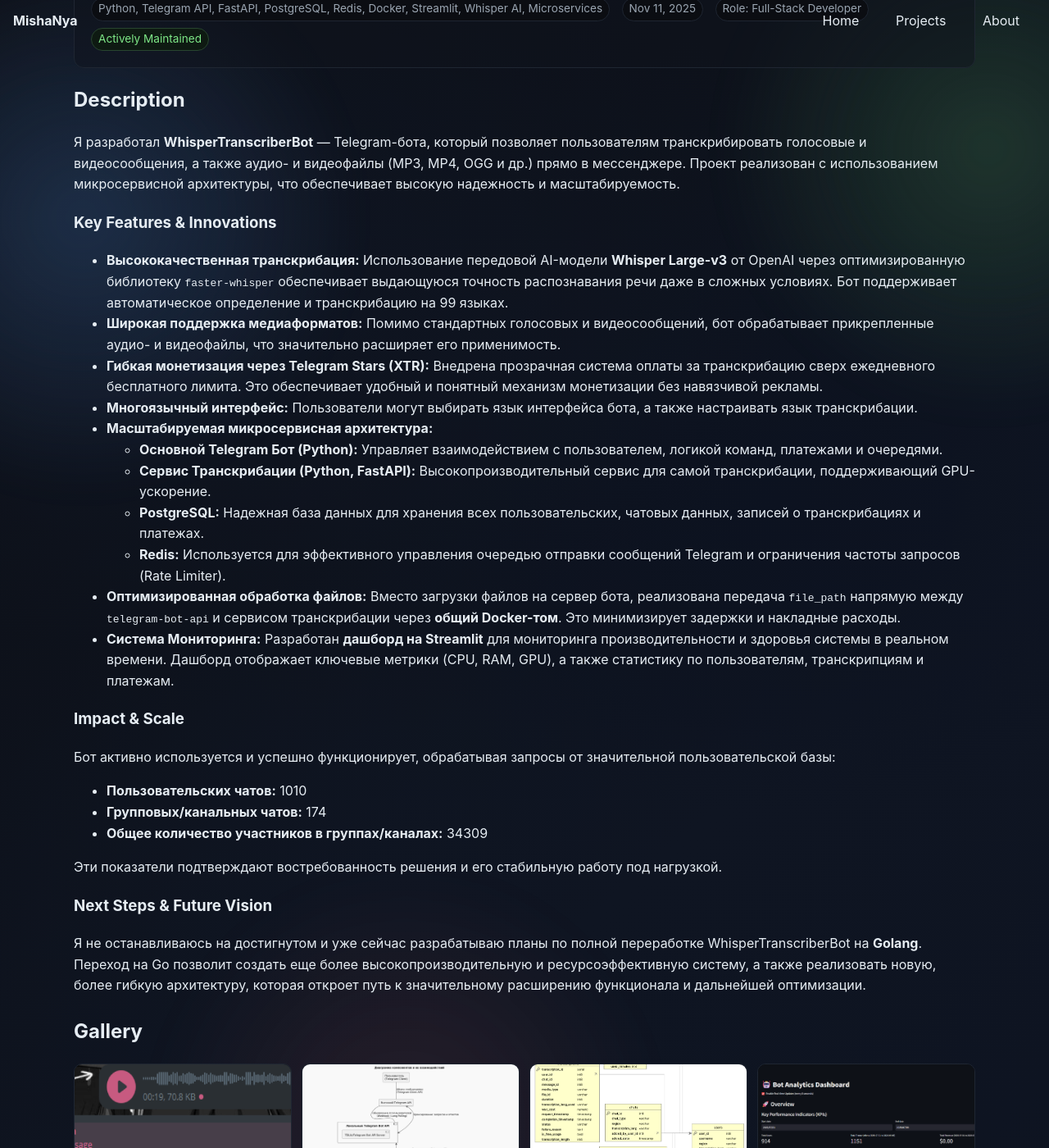
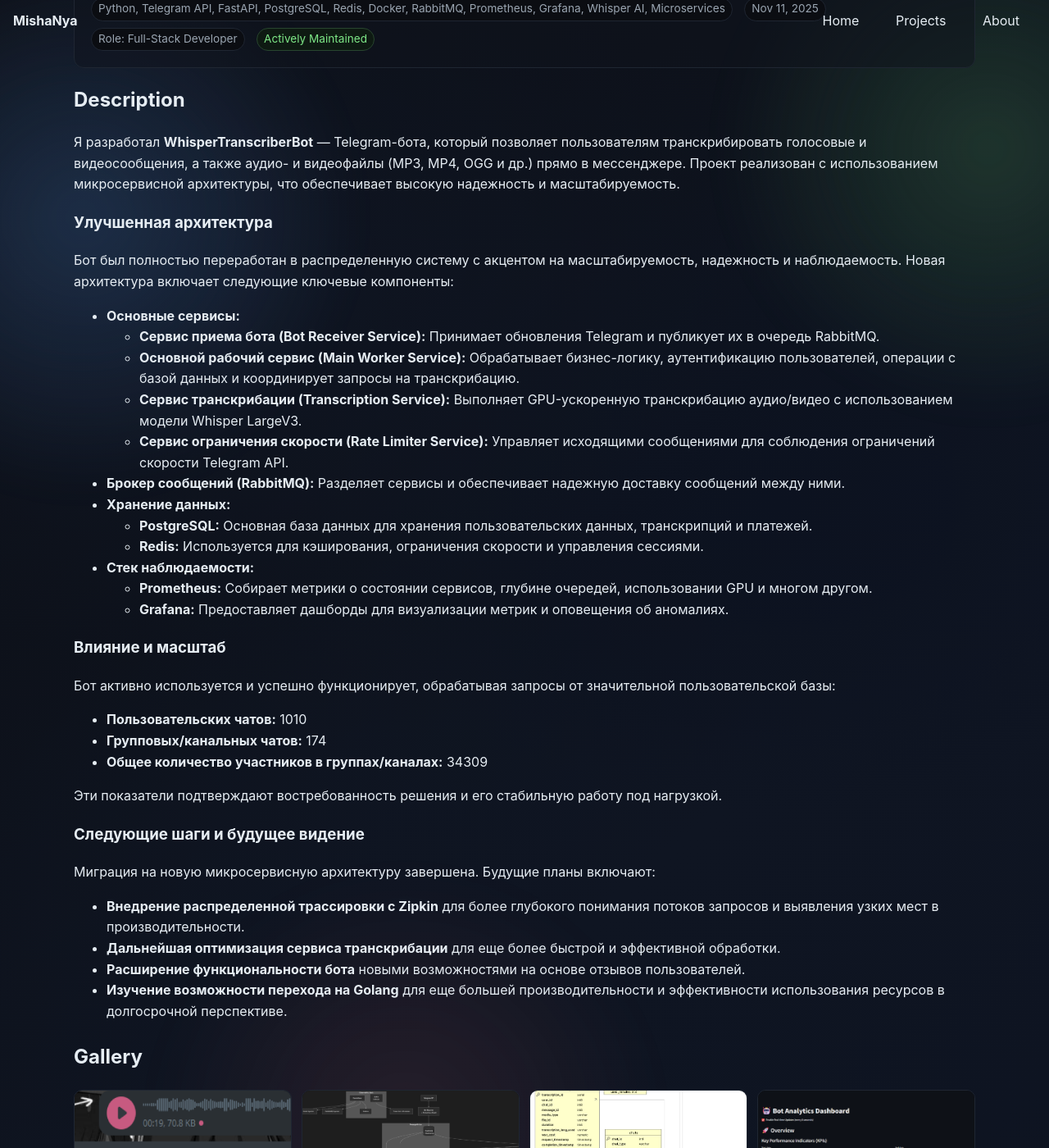
Before and after one commit to MishaNyaCopilot/MishaNyaCopilot.github.io, a Jekyll site: the page built from _projects/whispertranscriberbot.md, in a window 1280 px wide and 1400 px high, scrolled down 224 px. Shown: the whole window at 82% size. Built offline with Jekyll 4.4.1, drawn with Linux system fonts in a browser that asks for light colours; some of the changed text lies outside the part shown.

Commit message:
Update WhisperTranscriberBot documentation and architecture diagram
- Revised technology stack to include RabbitMQ, Prometheus, and Grafana.
- Enhanced image descriptions for clarity.
- Improved project architecture section with detailed service descriptions.
- Added new architecture diagram for better visualization of the system.

```diff
--- a/_projects/whispertranscriberbot.md
+++ b/_projects/whispertranscriberbot.md
@@ -4,26 +4,23 @@ title: WhisperTranscriberBot
 subtitle: AI Telegram Bot for Voice-to-Text Transcription with Monetization and Monitoring
 # date: 2024-06-01
 featured: true
-tech: ["Python", "Telegram API", "FastAPI", "PostgreSQL", "Redis", "Docker", "Streamlit", "Whisper AI", "Microservices"]
+tech: ["Python", "Telegram API", "FastAPI", "PostgreSQL", "Redis", "Docker", "RabbitMQ", "Prometheus", "Grafana", "Whisper AI", "Microservices"]
 role: Full-Stack Developer
 status: Actively Maintained
-cover: /assets/images/whispertranscriberbot/cover.png # Убедись, что путь к изображению обложки верный
+cover: /assets/images/whispertranscriberbot/cover.png
 images:
-  - src: /assets/images/whispertranscriberbot/screenshot_main.png # Скриншот из слайда 10 (основная функциональность)
-    alt: Main transcription feature
-    caption: Core transcription functionality
-  # - src: /assets/images/whispertranscriberbot/screenshot_monetization_flow.png # Скриншот из слайда 11 (монетизация)
-  #   alt: Monetization flow screenshots
-  #   caption: WSC purchase and ToS agreement flow
-  - src: /assets/images/whispertranscriberbot/architecture_diagram.png # Скриншот из слайда 7 (схема взаимодействия)
-    alt: Microservice architecture diagram
-    caption: Detailed microservices interaction diagram
-  - src: /assets/images/whispertranscriberbot/db_schema.png # Скриншот из слайда 8 (ER-диаграмма)
-    alt: Database ER-diagram and schema
-    caption: PostgreSQL database schema and table descriptions
-  - src: /assets/images/whispertranscriberbot/streamlit_dashboard.png # Скриншот твоего дашборда на Streamlit
-    alt: Analytics Dashboard
-    caption: Real-time bot analytics and system monitoring dashboard
+  - src: /assets/images/whispertranscriberbot/screenshot_main.png
+    alt: Основная функция транскрибации
+    caption: Основная функциональность транскрибации
+  - src: /assets/images/whispertranscriberbot/whispertranscriberbot_architecture.png
+    alt: Диаграмма улучшенной микросервисной архитектуры
+    caption: Детальная диаграмма взаимодействия микросервисов с RabbitMQ и стеком мониторинга
+  - src: /assets/images/whispertranscriberbot/db_schema.png
+    alt: ER-диаграмма и схема базы данных
+    caption: Схема базы данных PostgreSQL и описание таблиц
+  - src: /assets/images/whispertranscriberbot/streamlit_dashboard.png
+    alt: Панель аналитики
+    caption: (Старая) Панель мониторинга аналитики бота и состояния системы в реальном времени
 links:
   # repo: https://github.com/MishaNya/WhisperTranscriberBotDocker # Замени на актуальную ссылку на GitHub
   extra:
@@ -35,21 +32,24 @@ links:
 
 Я разработал **WhisperTranscriberBot** — Telegram-бота, который позволяет пользователям транскрибировать голосовые и видеосообщения, а также аудио- и видеофайлы (MP3, MP4, OGG и др.) прямо в мессенджере. Проект реализован с использованием микросервисной архитектуры, что обеспечивает высокую надежность и масштабируемость.
 
-### Key Features & Innovations
+### Улучшенная архитектура
 
-*   **Высококачественная транскрибация:** Использование передовой AI-модели **Whisper Large-v3** от OpenAI через оптимизированную библиотеку `faster-whisper` обеспечивает выдающуюся точность распознавания речи даже в сложных условиях. Бот поддерживает автоматическое определение и транскрибацию на 99 языках.
-*   **Широкая поддержка медиаформатов:** Помимо стандартных голосовых и видеосообщений, бот обрабатывает прикрепленные аудио- и видеофайлы, что значительно расширяет его применимость.
-*   **Гибкая монетизация через Telegram Stars (XTR):** Внедрена прозрачная система оплаты за транскрибацию сверх ежедневного бесплатного лимита. Это обеспечивает удобный и понятный механизм монетизации без навязчивой рекламы.
-*   **Многоязычный интерфейс:** Пользователи могут выбирать язык интерфейса бота, а также настраивать язык транскрибации.
-*   **Масштабируемая микросервисная архитектура:**
-    *   **Основной Telegram Бот (Python):** Управляет взаимодействием с пользователем, логикой команд, платежами и очередями.
-    *   **Сервис Транскрибации (Python, FastAPI):** Высокопроизводительный сервис для самой транскрибации, поддерживающий GPU-ускорение.
-    *   **PostgreSQL:** Надежная база данных для хранения всех пользовательских, чатовых данных, записей о транскрибациях и платежах.
-    *   **Redis:** Используется для эффективного управления очередью отправки сообщений Telegram и ограничения частоты запросов (Rate Limiter).
-*   **Оптимизированная обработка файлов:** Вместо загрузки файлов на сервер бота, реализована передача `file_path` напрямую между `telegram-bot-api` и сервисом транскрибации через **общий Docker-том**. Это минимизирует задержки и накладные расходы.
-*   **Система Мониторинга:** Разработан **дашборд на Streamlit** для мониторинга производительности и здоровья системы в реальном времени. Дашборд отображает ключевые метрики (CPU, RAM, GPU), а также статистику по пользователям, транскрипциям и платежам.
+Бот был полностью переработан в распределенную систему с акцентом на масштабируемость, надежность и наблюдаемость. Новая архитектура включает следующие ключевые компоненты:
 
-### Impact & Scale
+*   **Основные сервисы:**
+    *   **Сервис приема бота (Bot Receiver Service):** Принимает обновления Telegram и публикует их в очередь RabbitMQ.
+    *   **Основной рабочий сервис (Main Worker Service):** Обрабатывает бизнес-логику, аутентификацию пользователей, операции с базой данных и координирует запросы на транскрибацию.
+    *   **Сервис транскрибации (Transcription Service):** Выполняет GPU-ускоренную транскрибацию аудио/видео с использованием модели Whisper LargeV3.
+    *   **Сервис ограничения скорости (Rate Limiter Service):** Управляет исходящими сообщениями для соблюдения ограничений скорости Telegram API.
+*   **Брокер сообщений (RabbitMQ):** Разделяет сервисы и обеспечивает надежную доставку сообщений между ними.
+*   **Хранение данных:**
+    *   **PostgreSQL:** Основная база данных для хранения пользовательских данных, транскрипций и платежей.
+    *   **Redis:** Используется для кэширования, ограничения скорости и управления сессиями.
+*   **Стек наблюдаемости:**
+    *   **Prometheus:** Собирает метрики о состоянии сервисов, глубине очередей, использовании GPU и многом другом.
+    *   **Grafana:** Предоставляет дашборды для визуализации метрик и оповещения об аномалиях.
+
+### Влияние и масштаб
 
 Бот активно используется и успешно функционирует, обрабатывая запросы от значительной пользовательской базы:
 *   **Пользовательских чатов:** 1010
@@ -58,6 +58,11 @@ links:
 
 Эти показатели подтверждают востребованность решения и его стабильную работу под нагрузкой.
 
-### Next Steps & Future Vision
+### Следующие шаги и будущее видение
 
-Я не останавливаюсь на достигнутом и уже сейчас разрабатываю планы по полной переработке WhisperTranscriberBot на **Golang**. Переход на Go позволит создать еще более высокопроизводительную и ресурсоэффективную систему, а также реализовать новую, более гибкую архитектуру, которая откроет путь к значительному расширению функционала и дальнейшей оптимизации.
+Миграция на новую микросервисную архитектуру завершена. Будущие планы включают:
+
+*   **Внедрение распределенной трассировки с Zipkin** для более глубокого понимания потоков запросов и выявления узких мест в производительности.
+*   **Дальнейшая оптимизация сервиса транскрибации** для еще более быстрой и эффективной обработки.
+*   **Расширение функциональности бота** новыми возможностями на основе отзывов пользователей.
+*   **Изучение возможности перехода на Golang** для еще большей производительности и эффективности использования ресурсов в долгосрочной перспективе.
```
Also changed, not shown: assets/images/whispertranscriberbot/whispertranscriberbot_architecture.png (added).
